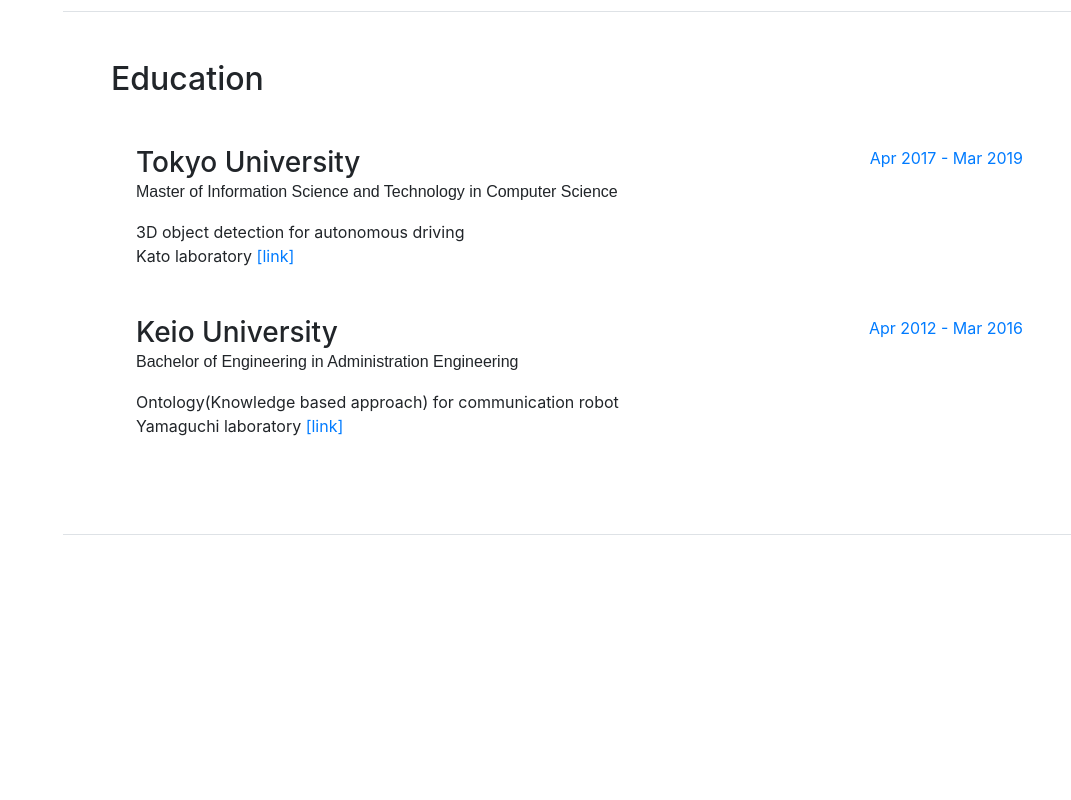
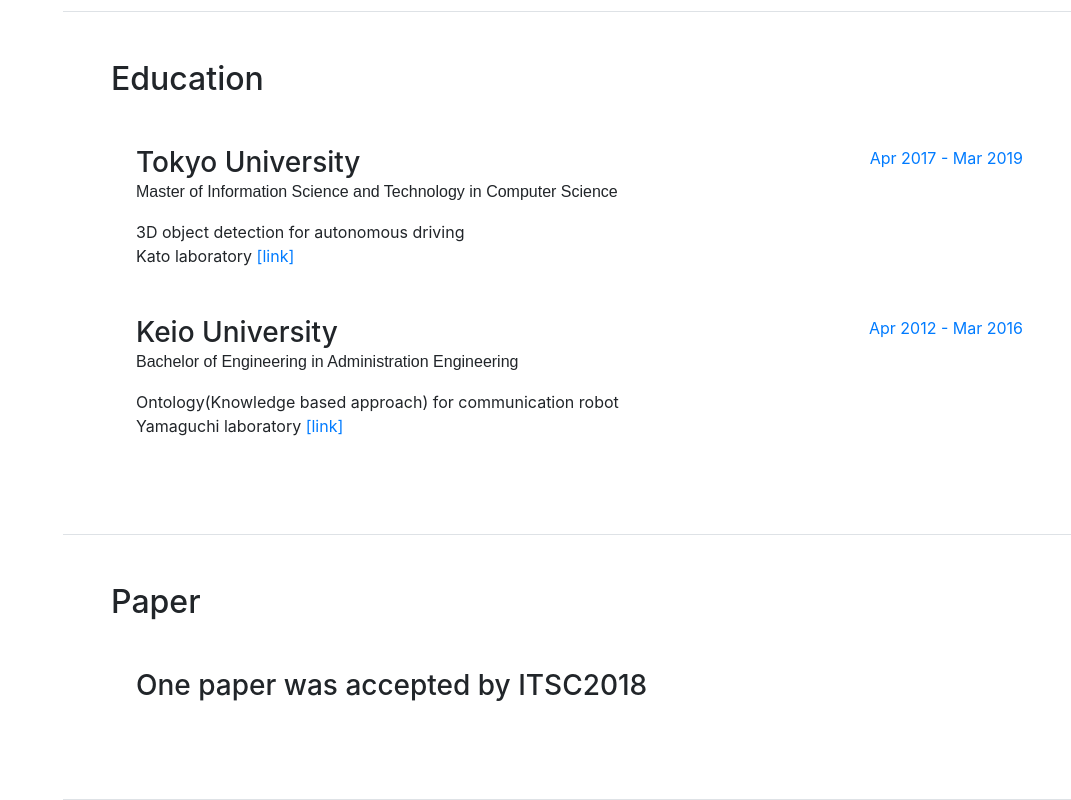
Before and after one commit to yukitsuji/homepage, a website with bundled scripts: page index.html in a window 1280 px wide. Shown: the part 1769-2569 px from the top of the page, without its empty margins (209-1280 px from the left). Before the commit the page ends 2304 px from the top, so only its background shows below. Built offline with nearby package versions, Linux system fonts and the light colour scheme; a web font is replaced by a local one.

Commit message:
Add paper section

```diff
--- a/index.html
+++ b/index.html
@@ -66,10 +66,12 @@
           <li class="nav-item">
             <a class="nav-link js-scroll-trigger" style="color:#f0f0f0" href="#education">Education</a>
           </li>
+          <li class="nav-item">
+ 67             <a class="nav-link js-scroll-trigger" style="color:#f0f0f0" href="#paper">Paper</a>
+ 68           </li>
         </ul>
       </div>
     </nav>
-
     <div class="container-fluid p-0">
       <section class="resume-section p-3 p-lg-5 d-flex flex-column" id="Portfolio">
         <div class="my-auto">
@@ -86,6 +88,7 @@
               <div>　<a href='https://github.com/yukitsuji/Yolo_v2_chainer'>[github]</a> <a href='https://pjreddie.com/media/files/papers/YOLO9000.pdf'>[paper]</a></div>
             </div>
           </div>
+
           <div class="resume-item d-flex flex-column flex-md-row mb-5">
             <img class="portfolio-img" src="img/sfmlearner.png" alt="">
             <div class="resume-content mr-auto">
@@ -200,64 +203,16 @@
         </div>
       </section>
 
-      <!-- <section class="resume-section p-3 p-lg-5 d-flex flex-column" id="skills">
+      <section class="resume-section p-3 p-lg-5 d-flex flex-column" id="paper">
         <div class="my-auto">
-          <h2 class="mb-5">Skills</h2>
-
-          <div class="subheading mb-3">Programming Languages &amp; Tools</div>
-          <ul class="list-inline list-icons">
-            <li class="list-inline-item">
-              <i class="devicons devicons-html5"></i>
-            </li>
-            <li class="list-inline-item">
-              <i class="devicons devicons-css3"></i>
-            </li>
-            <li class="list-inline-item">
-              <i class="devicons devicons-javascript"></i>
-            </li>
-            <li class="list-inline-item">
-              <i class="devicons devicons-jquery"></i>
-            </li>
-            <li class="list-inline-item">
-              <i class="devicons devicons-sass"></i>
-            </li>
-            <li class="list-inline-item">
-              <i class="devicons devicons-less"></i>
-            </li>
-            <li class="list-inline-item">
-              <i class="devicons devicons-bootstrap"></i>
-            </li>
-            <li class="list-inline-item">
-              <i class="devicons devicons-wordpress"></i>
-            </li>
-            <li class="list-inline-item">
-              <i class="devicons devicons-grunt"></i>
-            </li>
-            <li class="list-inline-item">
-              <i class="devicons devicons-gulp"></i>
-            </li>
-            <li class="list-inline-item">
-              <i class="devicons devicons-npm"></i>
-            </li>
-          </ul>
-
-          <div class="subheading mb-3">Workflow</div>
-          <ul class="fa-ul mb-0">
-            <li>
-              <i class="fa-li fa fa-check"></i>
-              Mobile-First, Responsive Design</li>
-            <li>
-              <i class="fa-li fa fa-check"></i>
-              Cross Browser Testing &amp; Debugging</li>
-            <li>
-              <i class="fa-li fa fa-check"></i>
-              Cross Functional Teams</li>
-            <li>
-              <i class="fa-li fa fa-check"></i>
-              Agile Development &amp; Scrum</li>
-          </ul>
+          <h2 class="mb-5">Paper</h2>
+          <div class="resume-item d-flex flex-column flex-md-row mb-5">
+            <div class="resume-content mr-auto">
+              <h3 class="mb-0">One paper was accepted by ITSC2018</h3>
+            </div>
+          </div>
         </div>
-      </section> -->
+      </section>
 
       <!-- <section class="resume-section p-3 p-lg-5 d-flex flex-column" id="interests">
         <div class="my-auto">
```
